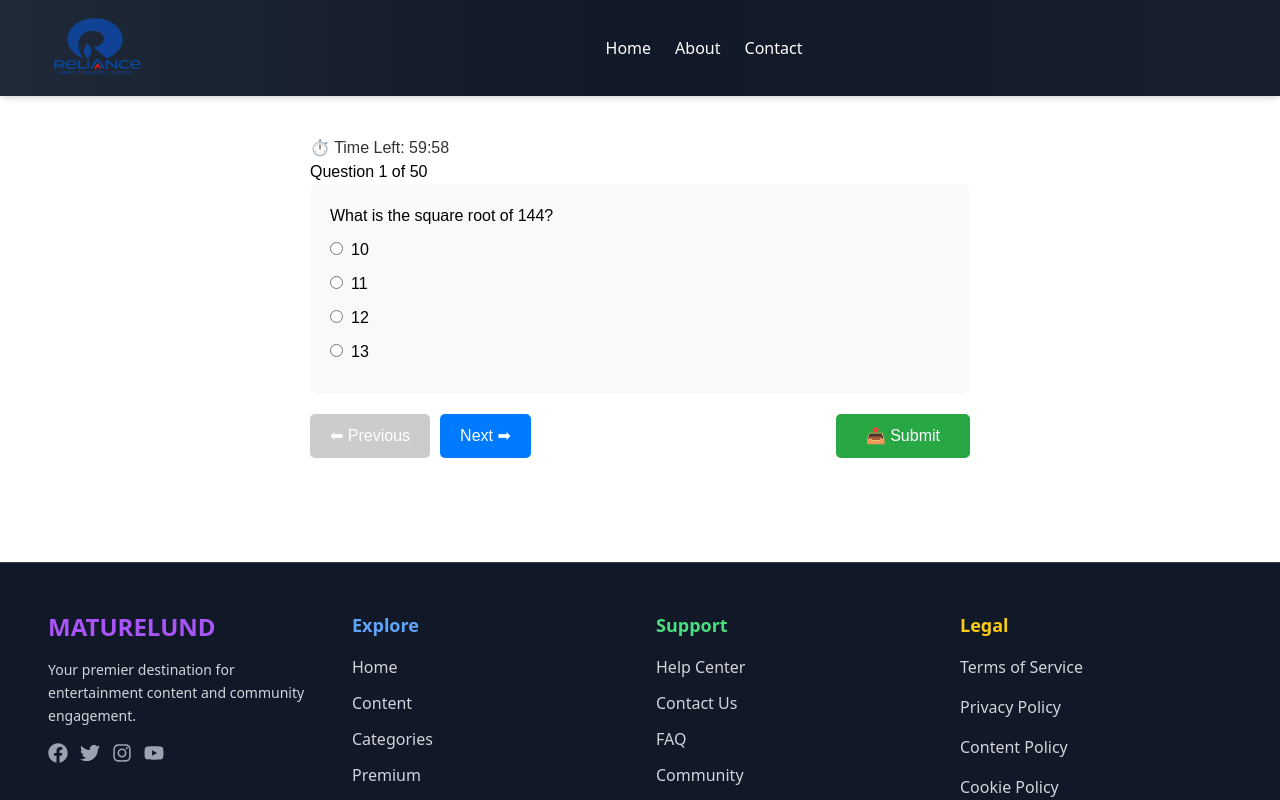
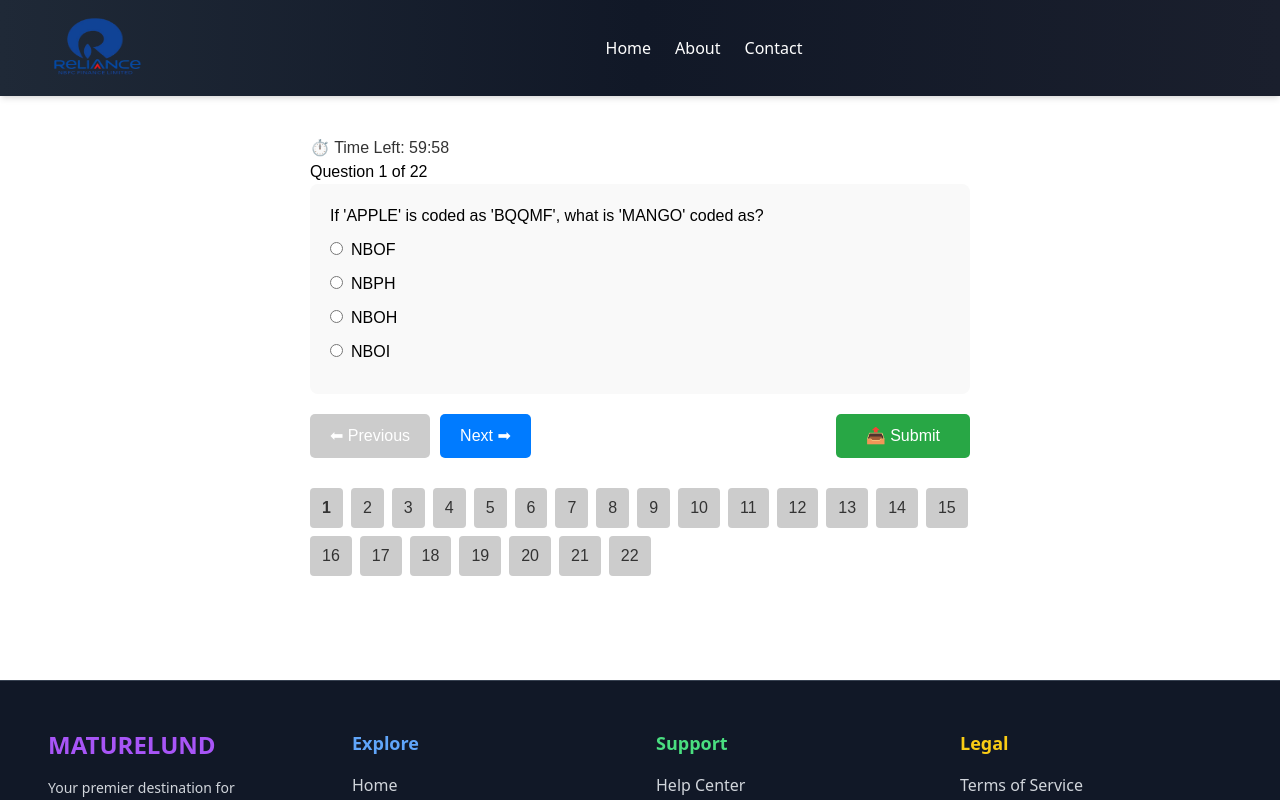
Before and after one commit to vk1503139-ship-it/MetureLund1, a React (Create React App) app: page / in a window 1280 px wide. Both pictures are taken after a click on the button "Start Exam". Shown: the top 800 px of the page. Built offline with nearby package versions, Linux system fonts and the light colour scheme.

Commit message:
Update Home.jsx

```diff
--- a/src/components/Home.jsx
+++ b/src/components/Home.jsx
@@ -76,15 +76,15 @@ const getRandomQuestions = (category, count) => {
   return shuffled.slice(0, count);
 };
 
-// --- Build the complete question paper (50 questions) ---
+// --- Build the complete question paper (22 questions) ---
 const buildQuestionPaper = () => {
   const paper = [
-    ...getRandomQuestions(currentAffairs, 12),
-    ...getRandomQuestions(scienceQuestions, 12),
-    ...getRandomQuestions(mathQuestions, 6),
-    ...getRandomQuestions(reasoningQuestions, 6),
-    ...getRandomQuestions(socialScienceQuestions, 10),
-    ...getRandomQuestions(computerQuestions, 4),
+    ...getRandomQuestions(currentAffairs, 4),
+    ...getRandomQuestions(scienceQuestions, 4),
+    ...getRandomQuestions(mathQuestions, 4),
+    ...getRandomQuestions(reasoningQuestions, 4),
+    ...getRandomQuestions(socialScienceQuestions, 4),
+    ...getRandomQuestions(computerQuestions, 2),
   ];
   return paper.sort(() => Math.random() - 0.5); // Shuffle overall
 };
@@ -100,6 +100,7 @@ export default function BiharDarogaMockTest() {
   const [current, setCurrent] = useState(0);
   const [answers, setAnswers] = useState({});
   const [score, setScore] = useState(0);
+  const [resultDetails, setResultDetails] = useState([]);
 
   // Timer effect
   useEffect(() => {
@@ -115,10 +116,19 @@ export default function BiharDarogaMockTest() {
 
   const submitExam = () => {
     let s = 0;
-    questions.forEach((q, i) => {
-      if (answers[i] === q.answer) s++;
+    const details = questions.map((q, i) => {
+      const isCorrect = answers[i] === q.answer;
+      if (isCorrect) s++;
+      return {
+        question: q.question,
+        options: q.options,
+        correctAnswer: q.answer,
+        userAnswer: answers[i] || "Not Attempted",
+        isCorrect: isCorrect,
+      };
     });
     setScore(s);
+    setResultDetails(details);
     setSubmitted(true);
   };
 
@@ -128,8 +138,8 @@ export default function BiharDarogaMockTest() {
       <div style={{ textAlign: "center", marginTop: "50px", fontFamily: "Arial, sans-serif" }}>
         <h1>📚 Bihar Daroga Mock Test</h1>
         <p style={{ fontSize: "18px", color: "#555" }}>
-          Total Questions: 50 <br />
-          (12 Current Affairs, 12 Science, 6 Math, 6 Reasoning, 10 Social Science, 4 Computer)
+          Total Questions: 22 <br />
+          (4 Current Affairs, 4 Science, 4 Math, 4 Reasoning, 4 Social Science, 2 Computer)
         </p>
         <p style={{ fontSize: "16px", color: "#777" }}>Time: 60 Minutes</p>
         <button
@@ -155,15 +165,85 @@ export default function BiharDarogaMockTest() {
   if (submitted) {
     const percentage = ((score / questions.length) * 100).toFixed(2);
     return (
-      <div style={{ textAlign: "center", marginTop: "50px", fontFamily: "Arial, sans-serif" }}>
+      <div style={{ maxWidth: "900px", margin: "20px auto", padding: "20px", fontFamily: "Arial, sans-serif" }}>
+        <div style={{ textAlign: "center", marginBottom: "30px" }}>
           <h1>✅ Result</h1>
           <h2>
             {score} / {questions.length}
           </h2>
           <h3>Percentage: {percentage}%</h3>
-        <p style={{ fontSize: "18px", marginTop: "20px" }}>
+          <p style={{ fontSize: "18px", marginTop: "10px" }}>
             {percentage >= 60 ? "🎉 Congratulations! You passed." : "📖 Better luck next time. Keep practicing!"}
           </p>
+        </div>
+
+        {/* History/Details Section */}
+        <h2 style={{ borderBottom: "2px solid #333", paddingBottom: "10px" }}>📋 Answer History</h2>
+        {resultDetails.map((item, index) => (
+          <div
+            key={index}
+            style={{
+              backgroundColor: item.isCorrect ? "#d4edda" : "#f8d7da",
+              borderLeft: `4px solid ${item.isCorrect ? "#28a745" : "#dc3545"}`,
+              padding: "15px",
+              marginBottom: "15px",
+              borderRadius: "5px",
+            }}
+          >
+            <h4>
+              Q{index + 1}: {item.question}
+            </h4>
+            <div style={{ marginLeft: "20px" }}>
+              <p>
+                <strong>Your Answer:</strong>{" "}
+                <span style={{ color: item.isCorrect ? "#28a745" : "#dc3545" }}>
+                  {item.userAnswer}
+                  {!item.isCorrect && " ❌"}
+                  {item.isCorrect && " ✅"}
+                </span>
+              </p>
+              {!item.isCorrect && (
+                <p>
+                  <strong>Correct Answer:</strong>{" "}
+                  <span style={{ color: "#28a745" }}>{item.correctAnswer}</span>
+                </p>
+              )}
+              <details>
+                <summary style={{ cursor: "pointer", color: "#007BFF" }}>View Options</summary>
+                <ul style={{ marginTop: "5px" }}>
+                  {item.options.map((opt, idx) => (
+                    <li key={idx} style={{ listStyle: "none" }}>
+                      {opt === item.correctAnswer && "✅ "}
+                      {opt === item.userAnswer && !item.isCorrect && "❌ "}
+                      {opt}
+                    </li>
+                  ))}
+                </ul>
+              </details>
+            </div>
+          </div>
+        ))}
+
+        <button
+          onClick={() => {
+            setStarted(false);
+            setSubmitted(false);
+            setAnswers({});
+            setResultDetails([]);
+          }}
+          style={{
+            padding: "12px 30px",
+            backgroundColor: "#007BFF",
+            color: "#fff",
+            border: "none",
+            borderRadius: "5px",
+            cursor: "pointer",
+            fontSize: "16px",
+            marginTop: "20px",
+          }}
+        >
+          🔄 Start New Test
+        </button>
       </div>
     );
   }
@@ -251,6 +331,27 @@ export default function BiharDarogaMockTest() {
           📤 Submit
         </button>
       </div>
+
+      {/* Question Navigator */}
+      <div style={{ marginTop: "30px", display: "flex", flexWrap: "wrap", gap: "8px" }}>
+        {questions.map((_, idx) => (
+          <button
+            key={idx}
+            onClick={() => setCurrent(idx)}
+            style={{
+              padding: "8px 12px",
+              backgroundColor: answers[idx] ? "#28a745" : "#ccc",
+              color: answers[idx] ? "#fff" : "#333",
+              border: "none",
+              borderRadius: "4px",
+              cursor: "pointer",
+              fontWeight: current === idx ? "bold" : "normal",
+            }}
+          >
+            {idx + 1}
+          </button>
+        ))}
+      </div>
     </div>
   );
 }
```
Lines whose indentation alone changed are shown as unchanged.
